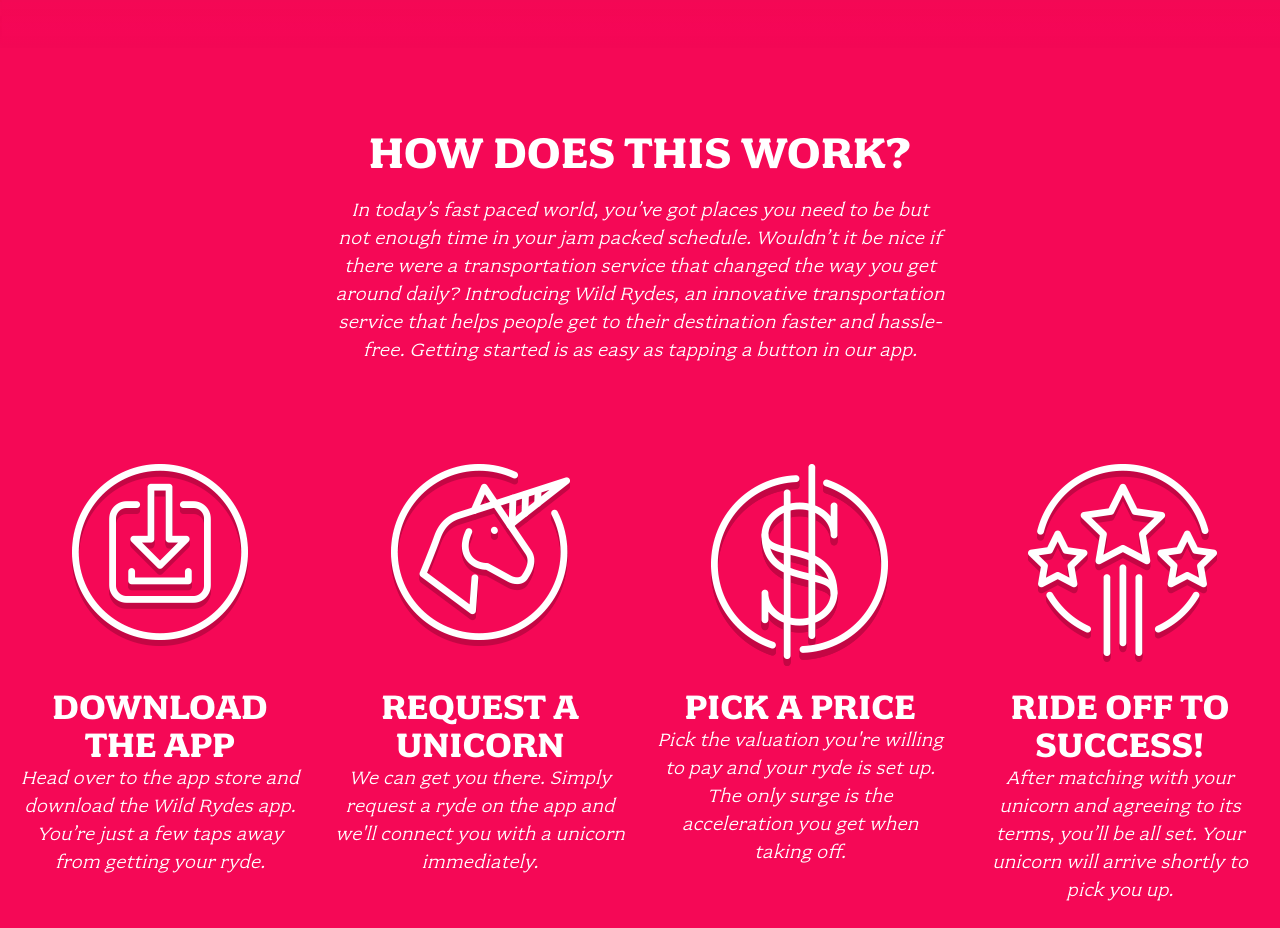
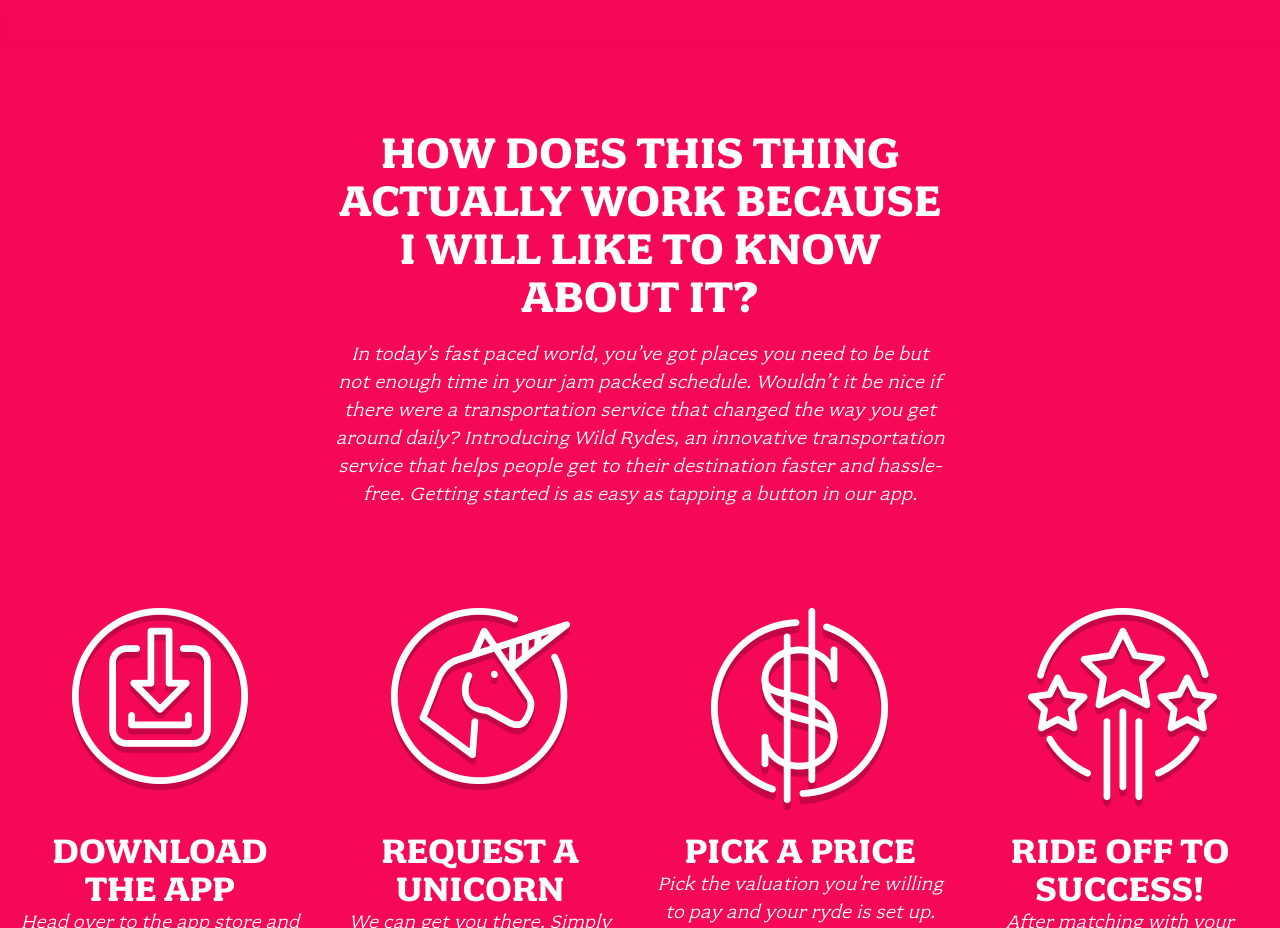
Before and after one commit to Cloudpyrate/Dandirydes-app, a plain HTML site: page index.html in a window 1280 px wide. Shown: the part 900-1828 px from the top of the page. Drawn offline with Linux system fonts and the light colour scheme.

Commit message:
Update index.html

```diff
--- a/index.html
+++ b/index.html
@@ -30,7 +30,7 @@
 
   <section class="home-about">
     <div class="row column large-9 xlarge-6 xxlarge-4">
-      <h2 class="section-title">How Does This Work?</h2>
+      <h2 class="section-title">How Does This Thing Actually Work Because I will like to know About It?</h2>
       <p class="content">
         In today’s fast paced world, you’ve got places you need to be but not enough time in your jam packed schedule. Wouldn’t it be nice if there were a transportation service that changed the way you get around daily? Introducing Wild Rydes, an innovative transportation service that helps people get to their destination faster and hassle-free. Getting started is as easy as tapping a button in our app.
       </p>
```
